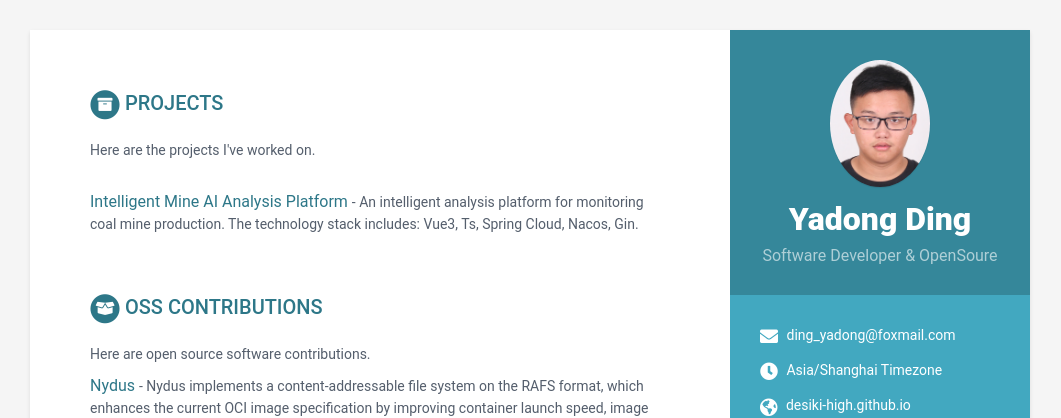
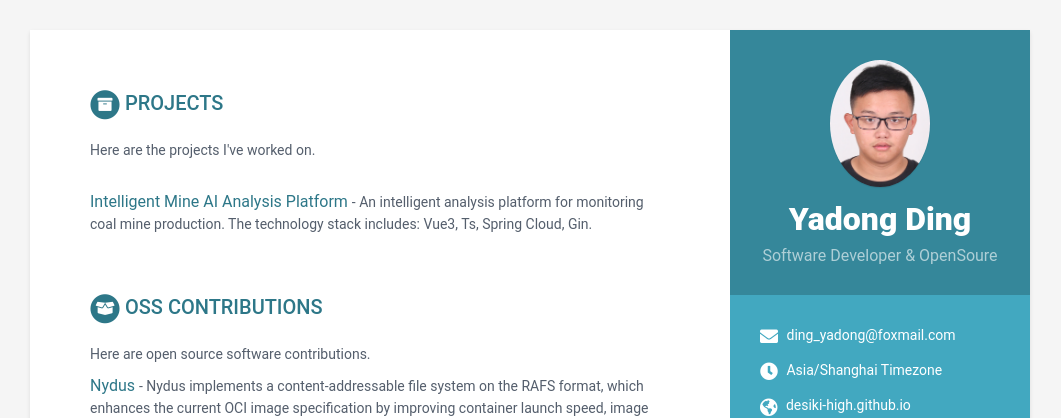
Before and after one commit to yadong-ding/yadong-ding.github.io, a Jekyll site: the page built from index.html, in a window 1280 px wide. Shown: the top 418 px of the page, without its empty margins (110-1171 px from the left). Built offline with Jekyll 4.4.1, drawn with Linux system fonts in a browser that asks for light colours.

```diff
--- a/_data/data.yml
+++ b/_data/data.yml
@@ -14,7 +14,7 @@ sidebar:
     email: ding_yadong@foxmail.com
     timezone: Asia/Shanghai Timezone
     website: desiki-high.github.io
-    github: "Desiki-high"
+    github: Desiki-high
 
     languages:
       title: Languages
@@ -79,7 +79,7 @@ projects:
       Here are the projects I've worked on.
     assignments:
       - title: Intelligent Mine AI Analysis Platform
-        tagline: "An intelligent analysis platform for monitoring coal mine production. The technology stack includes: Vue3, Ts, Spring Cloud, Nacos, Gin."
+        tagline: "An intelligent analysis platform for monitoring coal mine production. The technology stack includes: Vue3, Ts, Spring Cloud, Gin."
 
 oss:
     title: OSS Contributions
--- a/_includes/oss-contributions.html
+++ b/_includes/oss-contributions.html
@@ -20,11 +20,7 @@
   <div class="item">
 
     <span class="project-title">
-      {% if contribution.link %}
       <a href="{{ project.link }}" target="_blank">{{ contribution.title }}</a>
-      {% else %}
-      {{ contribution.title }}
-      {% endif %}
     </span>
 
     {% if contribution.tagline %}
```
